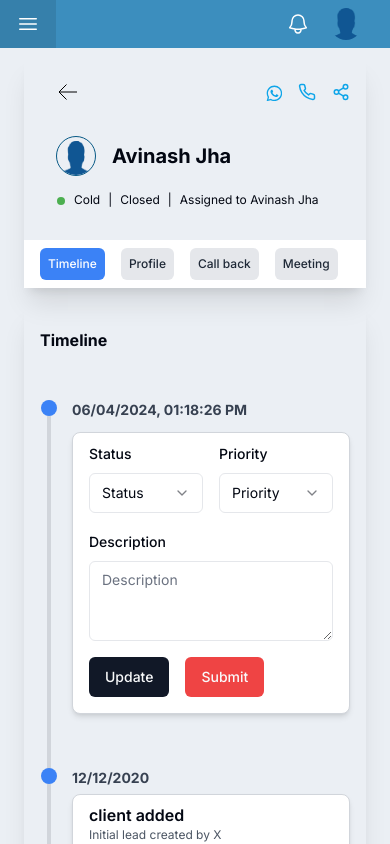
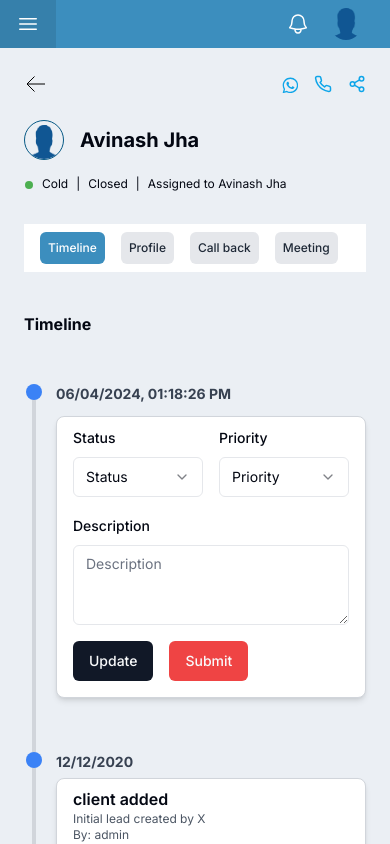
Before and after one commit to Buzxxx/ehe_next, a Next.js app: page /lead/1 in a window 390 px wide. Shown: the top 844 px of the page. Built offline with nearby package versions, Linux system fonts and the light colour scheme.

Commit message:
Lead card mobile view - issue #28 #60

```diff
--- a/src/components/lead/feature/leadCallbackForm.tsx
+++ b/src/components/lead/feature/leadCallbackForm.tsx
@@ -22,7 +22,7 @@ const LeadCallbackForm = () => {
   }
 
   return (
-    <div className="form-wrapper py-2 max-md:px-4">
+    <div className="form-wrapper py-2">
       <Form {...form}>
         <h2 className="pt-4 font-bold">Follow Up Call</h2>
         <form
--- a/src/components/lead/feature/leadMeetingForm.tsx
+++ b/src/components/lead/feature/leadMeetingForm.tsx
@@ -27,7 +27,7 @@ const LeadMeetingForm = () => {
   ]
 
   return (
-    <div className="form-wrapper py-2 max-md:px-4">
+    <div className="form-wrapper py-2">
       <Form {...form}>
         <h2 className="pt-4 font-bold">Set Meeting</h2>
         <form
--- a/src/components/lead/feature/leadProfileUpdateForm.tsx
+++ b/src/components/lead/feature/leadProfileUpdateForm.tsx
@@ -33,7 +33,7 @@ const LeadProfileUpdateForm = () => {
   const leadTypeOptions = ["A", "B", "C", "D", "E", "F"]
 
   return (
-    <div className="form-wrapper py-2 max-md:px-4">
+    <div className="form-wrapper py-2">
       <Form {...form}>
         <h2 className="pt-4 font-bold">Profile</h2>
         <form
--- a/src/components/lead/ui/leadHeader.tsx
+++ b/src/components/lead/ui/leadHeader.tsx
@@ -43,10 +43,10 @@ const LeadHeader = ({
 
   return (
     <>
-      <section className="md:w-4/5 mx-auto shadow-xl">
-        <header className="flex py-4 justify-between items-center px-4 md:pl-0">
+      <section className="md:w-4/5 mx-auto md:shadow-xl">
+        <header className="flex py-4 justify-between items-center md:pr-4">
           <BackIcon
-            className="p-0 w-6 h-6 md:ml-4 font-extrabold"
+            className="p-0 pl-0 w-6 h-6 md:ml-4 font-extrabold"
             onClick={router.back}
           />
 
@@ -66,10 +66,10 @@ const LeadHeader = ({
         </header>
 
         <ProfileTab
-          className="justify-start ml-8 font-bold text-xl"
+          className="justify-start md:ml-4 font-bold text-xl"
           avatarClass="rounded-full border border-sky-800 p-1 pb-0"
         />
-        <div className="flex gap-2 mt-2 text-center px-8 text-xs">
+        <div className="flex gap-2 mt-2 text-center md:px-4 text-xs">
           <p className="inline">
             <OnlineTag text="" />
             {type}
@@ -77,13 +77,13 @@ const LeadHeader = ({
           |<p>{status}</p> |<p>Assigned to {assignedTo}</p>
         </div>
 
-        <nav className="py-2 px-2 md:px-8 mt-8 flex items-center justify-start gap-4 bg-white w-full overflow-scroll max-md:pl-4">
+        <nav className="py-2 md:px-4 mt-8 flex items-center justify-start gap-4 bg-white w-full max-md:pl-4">
           {navItems.map((item) => (
             <Button
               key={item}
-              className={`text-xs px-2 h-8 ${
+              className={`text-xs px-2 h-8 hover:text-dashboard-primary hover:bg-dashboard-primary hover:text-white ${
                 activeTab === item
-                  ? "bg-blue-500 text-white"
+                  ? "bg-dashboard-primary text-white"
                   : "bg-gray-200 text-gray-800"
               }`}
               onClick={() => setActiveTab(item)}
@@ -94,7 +94,7 @@ const LeadHeader = ({
         </nav>
       </section>
 
-      <section className="mt-4 md:px-8 md:w-4/5 mx-auto shadow-xl min-h-80 min-w-80">
+      <section className="mt-4 md:px-8 md:w-4/5 mx-auto md:shadow-xl min-h-80 min-w-80">
         {renderActiveTabContent()}
       </section>
     </>
--- a/src/components/lead/ui/leadTimeline.tsx
+++ b/src/components/lead/ui/leadTimeline.tsx
@@ -33,7 +33,7 @@ const LeadTimeLine = () => {
     setCurrentTime(formattedTime)
   }, [])
   return (
-    <div className="timeline-wrapper py-2 max-md:px-4">
+    <div className="timeline-wrapper py-2 ">
       <h2 className="pt-4 font-bold">Timeline</h2>
       <div className="relative w-full my-4 py-8">
         {/* Vertical Timeline Line */}
--- a/src/components/ui/icons/back.tsx
+++ b/src/components/ui/icons/back.tsx
@@ -13,14 +13,14 @@ export default function BackIcon({
   return (
     <Button
       onClick={onClick}
-      className="bg-transparent border-none hover:bg-gray-100 text-black font-bold py-2 px-4 rounded"
+      className={`bg-transparent border-none hover:bg-gray-100 text-black font-bold py-2 px-4 rounded ${customeClass}`}
     >
       <svg
         xmlns="http://www.w3.org/2000/svg"
         fill="none"
         viewBox="0 0 24 24"
         stroke="currentColor"
-        className={customeClass}
+
       >
         <path d="M10.5 19.5 3 12m0 0 7.5-7.5M3 12h18" />
       </svg>
```
